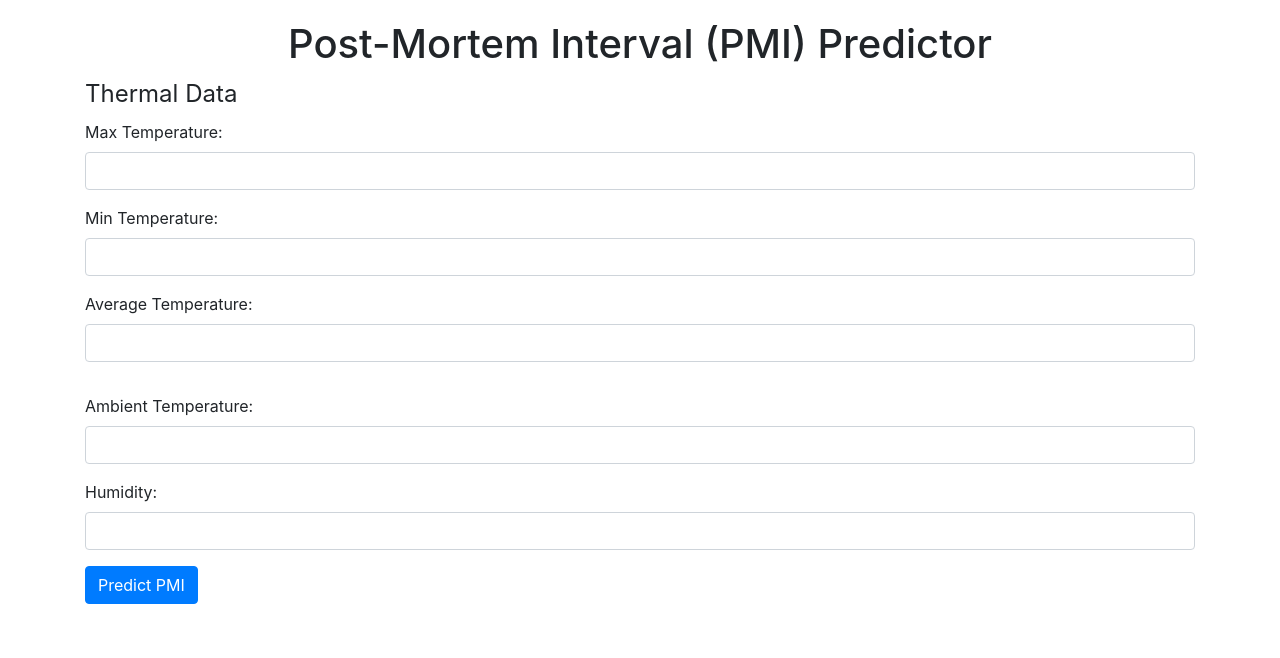
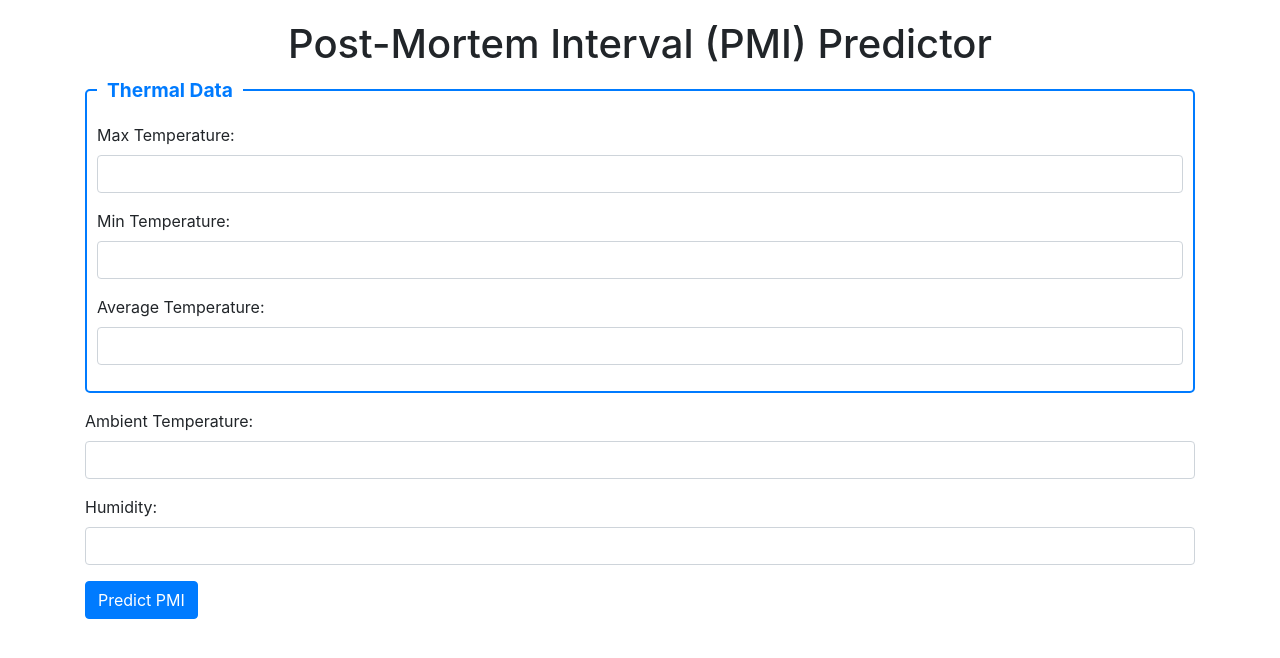
Before and after one commit to tynannosaurus/pmi_gradientBoosting, a Flask app: page / in a window 1280 px wide. Shown: the top 658 px of the page. Run offline with Flask 3, Linux system fonts and the light colour scheme; parts of the project's set-up code (start-up, migrations or seed data) failed here and were passed over; some libraries are stand-ins or nearby versions.

Commit message:
Update index.html

```diff
--- a/templates/index.html
+++ b/templates/index.html
@@ -9,6 +9,18 @@
         body {
             margin: 20px;
         }
+        fieldset {
+            border: 2px solid #007bff;
+            border-radius: 5px;
+            padding: 10px;
+        }
+        legend {
+            font-size: 1.2em;
+            font-weight: bold;
+            color: #007bff;
+            width: auto;
+            padding: 0 10px;
+        }
     </style>
 </head>
 <body>
@@ -19,24 +31,24 @@
                 <legend>Thermal Data</legend>
                 <div class="form-group">
                     <label for="maxTemp">Max Temperature:</label>
-                    <input type="number" class="form-control" id="maxTemp" required>
+                    <input type="number" class="form-control" id="maxTemp" step="0.1" required>
                 </div>
                 <div class="form-group">
                     <label for="minTemp">Min Temperature:</label>
-                    <input type="number" class="form-control" id="minTemp" required>
+                    <input type="number" class="form-control" id="minTemp" step="0.1" required>
                 </div>
                 <div class="form-group">
                     <label for="avgTemp">Average Temperature:</label>
-                    <input type="number" class="form-control" id="avgTemp" required>
+                    <input type="number" class="form-control" id="avgTemp" step="0.1" required>
                 </div>
             </fieldset>
             <div class="form-group">
                 <label for="ambientTemp">Ambient Temperature:</label>
-                <input type="number" class="form-control" id="ambientTemp" required>
+                <input type="number" class="form-control" id="ambientTemp" step="0.1" required>
             </div>
             <div class="form-group">
                 <label for="humidity">Humidity:</label>
-                <input type="number" class="form-control" id="humidity" required>
+                <input type="number" class="form-control" id="humidity">
             </div>
             <button type="submit" class="btn btn-primary">Predict PMI</button>
         </form>
```
